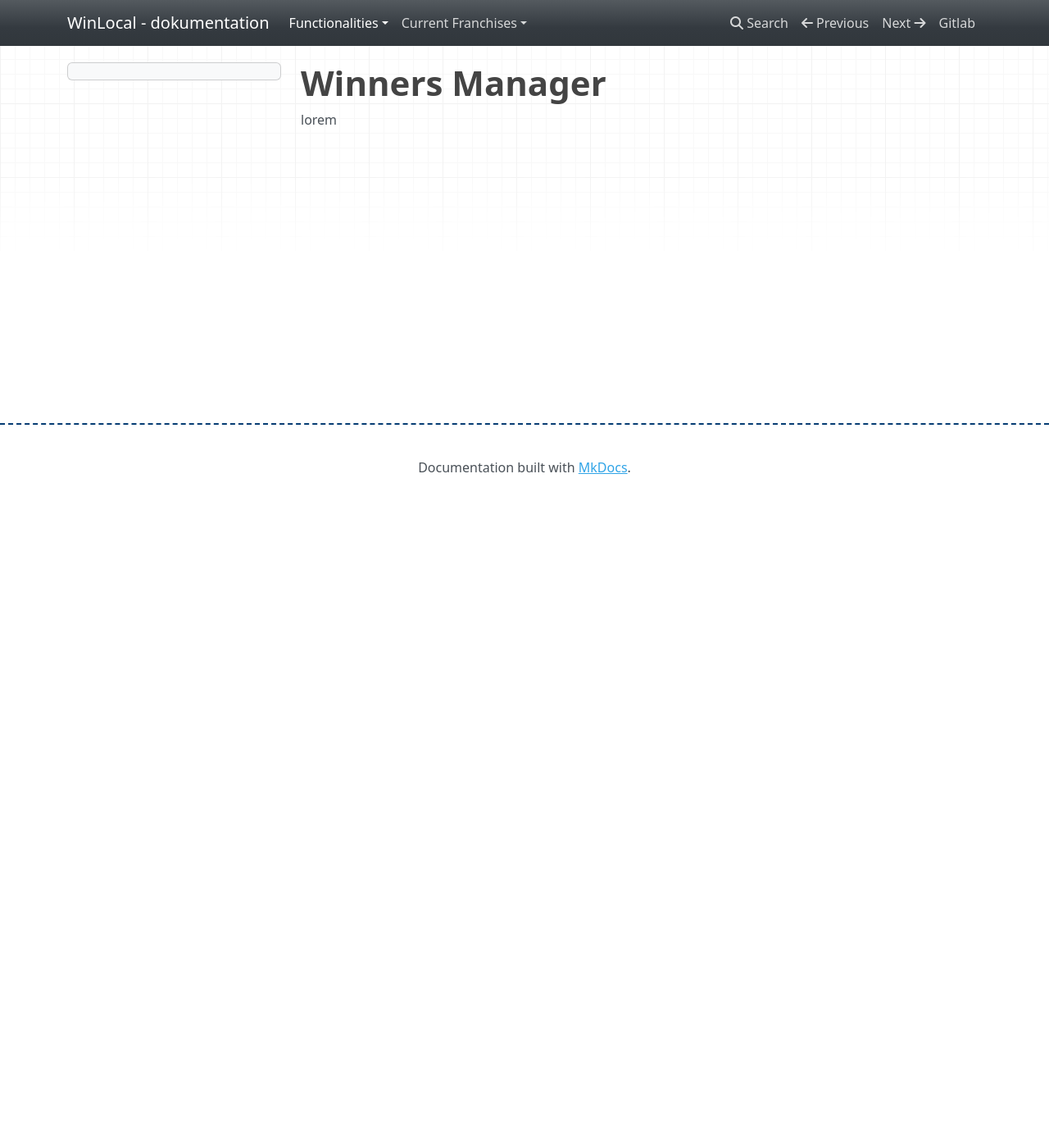
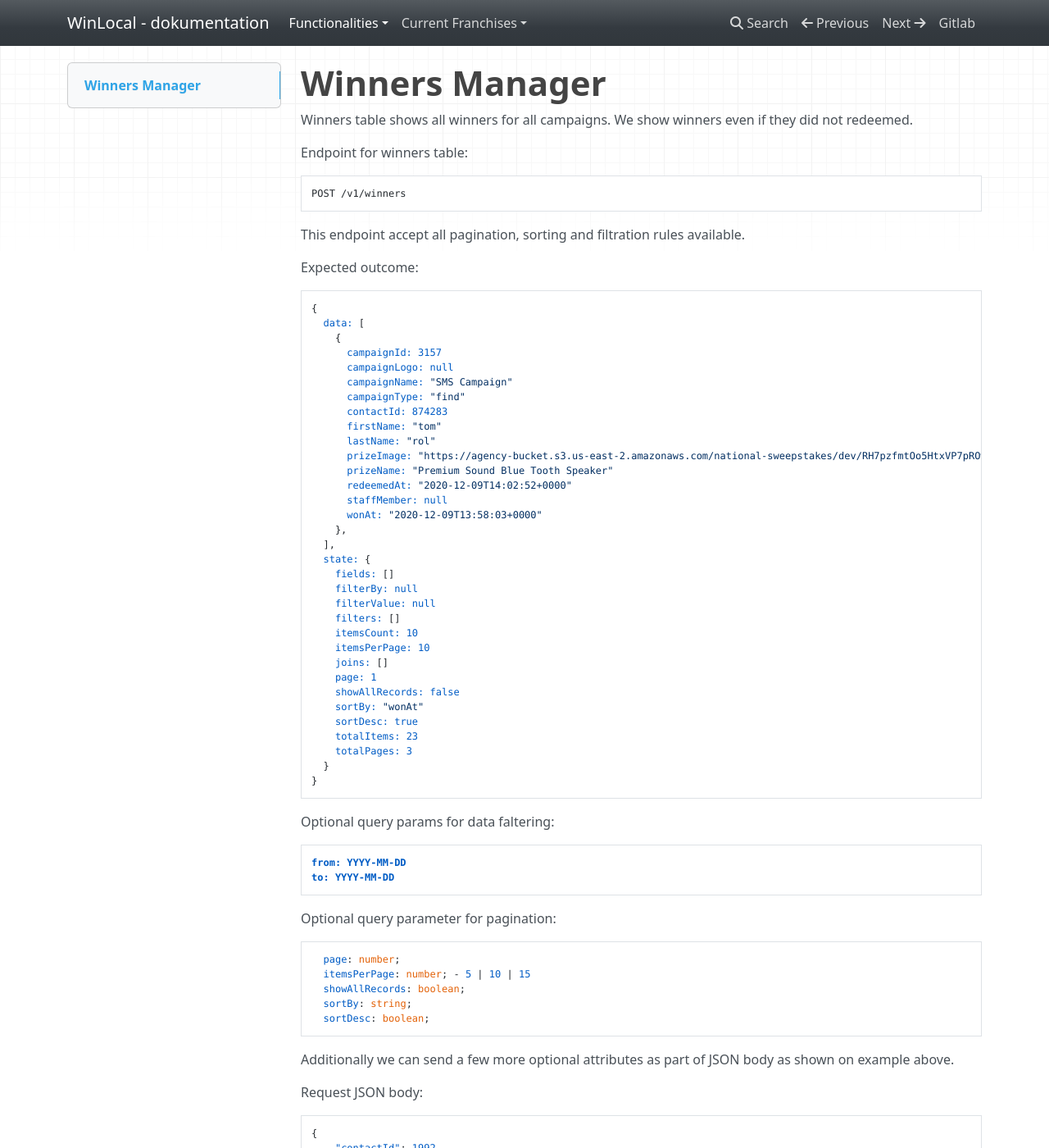
Before and after one commit to kalniei/wl-docs, an MkDocs documentation site: the page built from docs/user/winners-manager.md, in a window 1280 px wide and 1400 px high. Shown: the whole window at 82% size. Built offline with MkDocs 1.6.1, drawn with Linux system fonts in a browser that asks for light colours; nearby versions of some CDN libraries; some of the changed text lies outside the part shown.

Commit message:
Winners Manager

````diff
--- a/docs/css/extra.css
+++ b/docs/css/extra.css
@@ -1,4 +1,4 @@
-h6 {
+h1, h6 {
   color: #444;
   font-weight: 600;
   font-size: 42px;
--- a/docs/user/winners-manager.md
+++ b/docs/user/winners-manager.md
@@ -1,3 +1,133 @@
-###### Winners Manager
+# Winners Manager
 
-lorem
+Winners table shows all winners for all campaigns. We show winners even if they did not redeemed.
+
+Endpoint for winners table:
+
+```
+POST /v1/winners
+```
+
+This endpoint accept all pagination, sorting and filtration rules available.
+
+Expected outcome:
+
+```
+{
+  data: [
+    {
+      campaignId: 3157
+      campaignLogo: null
+      campaignName: "SMS Campaign"
+      campaignType: "find"
+      contactId: 874283
+      firstName: "tom"
+      lastName: "rol"
+      prizeImage: "https://agency-bucket.s3.us-east-2.amazonaws.com/national-sweepstakes/dev/RH7pzfmtOo5HtxVP7pROwL6o7JeGp1APnNUruFOJ.jpeg"
+      prizeName: "Premium Sound Blue Tooth Speaker"
+      redeemedAt: "2020-12-09T14:02:52+0000"
+      staffMember: null
+      wonAt: "2020-12-09T13:58:03+0000"
+    },
+  ],
+  state: {
+    fields: []
+    filterBy: null
+    filterValue: null
+    filters: []
+    itemsCount: 10
+    itemsPerPage: 10
+    joins: []
+    page: 1
+    showAllRecords: false
+    sortBy: "wonAt"
+    sortDesc: true
+    totalItems: 23
+    totalPages: 3
+  }
+}
+```
+
+Optional query params for data faltering:
+
+```
+from: YYYY-MM-DD
+to: YYYY-MM-DD
+```
+
+Optional query parameter for pagination:
+
+```
+  page: number;
+  itemsPerPage: number; - 5 | 10 | 15
+  showAllRecords: boolean;
+  sortBy: string;
+  sortDesc: boolean;
+```
+
+Additionally we can send a few more optional attributes as part of JSON body as shown on example above.
+
+Request JSON body:
+```
+{
+    "contactId": 1992,
+    "campaignIds": [233, 343, 123],
+    "prizeNames": ["card", "gift", "Client super prize"]
+}
+```
+
+Providing `contactId` will limit results to the prizes wone by selected contact ID.
+
+Providing single integer or array of integers as `campaignId` will limit results to the selected campaign or campaings (for multiple selection).
+
+Providing the prize name or names will limit results to selected prize or prizes (for multiple selection) ... please keep in mind that this attribute applies search as LIKE operator, so all results containing a searchable query will be returned.
+
+At this point in portal we use three filters:
+
+1. **Date** - simple date picker. Default - three past month.
+2. **Campaign** - we send request to get all users campaigns:
+
+    ```
+    GET /v1/campaigns?page=1&showAllRecords=1
+    ```
+    It will return all campaigns of user. After selection in multiselect we create an array of selected campaign ids.
+
+3. **Prize** - we send request to get all won prizes:
+
+    ```
+    GET /v1/winners/prizes
+    ```
+
+    As an outcome we expect an array with prize names. After selection in multiselect we create an array of selected prize names.
+
+We refresh prizes and winners table every **20** seconds.
+
+By default pagination is set to **10** records.
+
+By default this table is sorted by `wonAt` property - date of winning, from the latest.
+
+Winner Table headers:
+
+```
+   **First Name**: firstName
+   **Last Name**: lastName
+   **Prize Name**: prizeName
+   **Campaign Name**: campaignName
+   **Campaign Report**: <customIcon>
+   **Win Date**: wonAt
+   **Redeemed Date**: redeemedAt
+   **Redeemed By**: staffMember
+```
+
+**Win Date** is clickable, we show Prize Preview in a popup.
+
+**Campaign Report** is clickable - we send request for getting campaigns details of this winner:
+
+```
+GET /v1/campaigns/${campaignId}?stats=all
+```
+Expected outcome - full campaign object with stats.
+
+And in a popup we show the report modal of the campaign.
+
+For more see [Campaign Manager](../campaigns/campaign-manager.md)
````
Also changed, not shown: docs/admin/create-user.md (+1 -1 lines), docs/admin/export-all-contacts.md (+1 -1 lines), docs/admin/user-accounts.md (+1 -1 lines).
